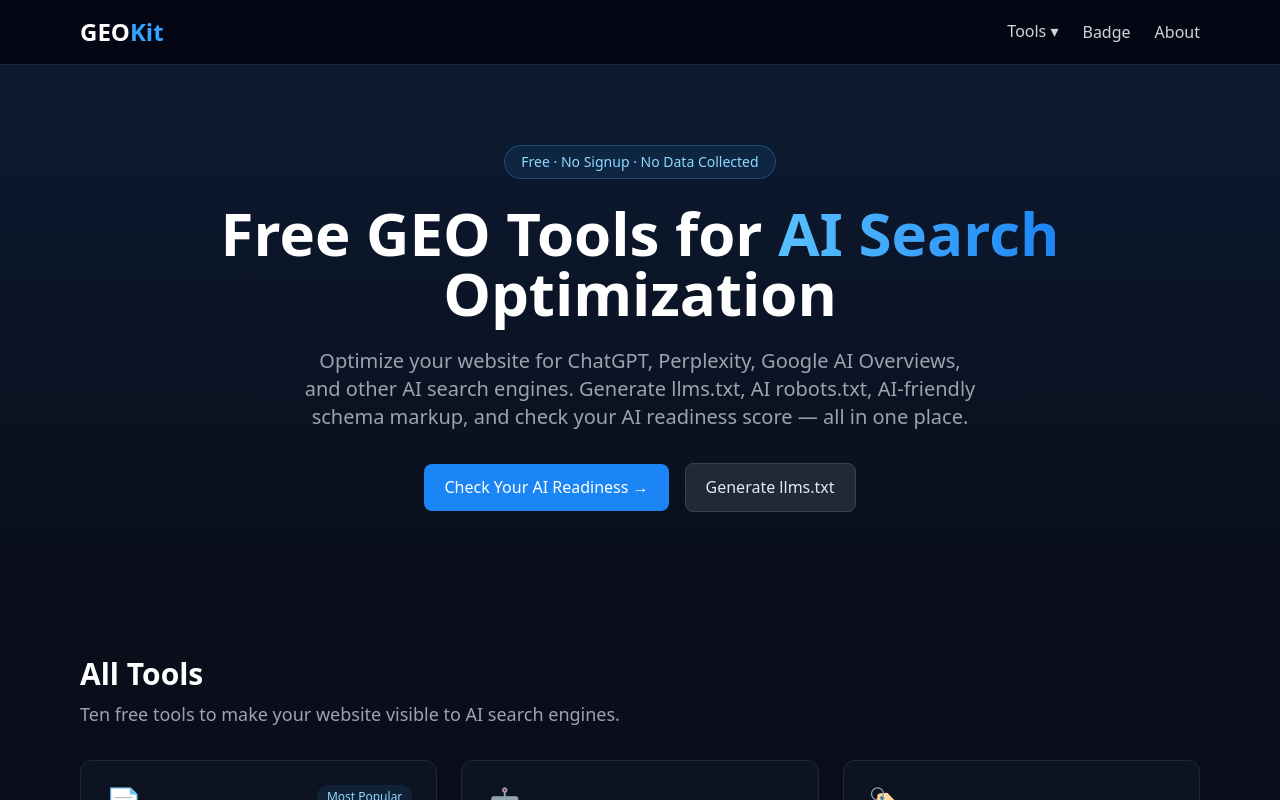
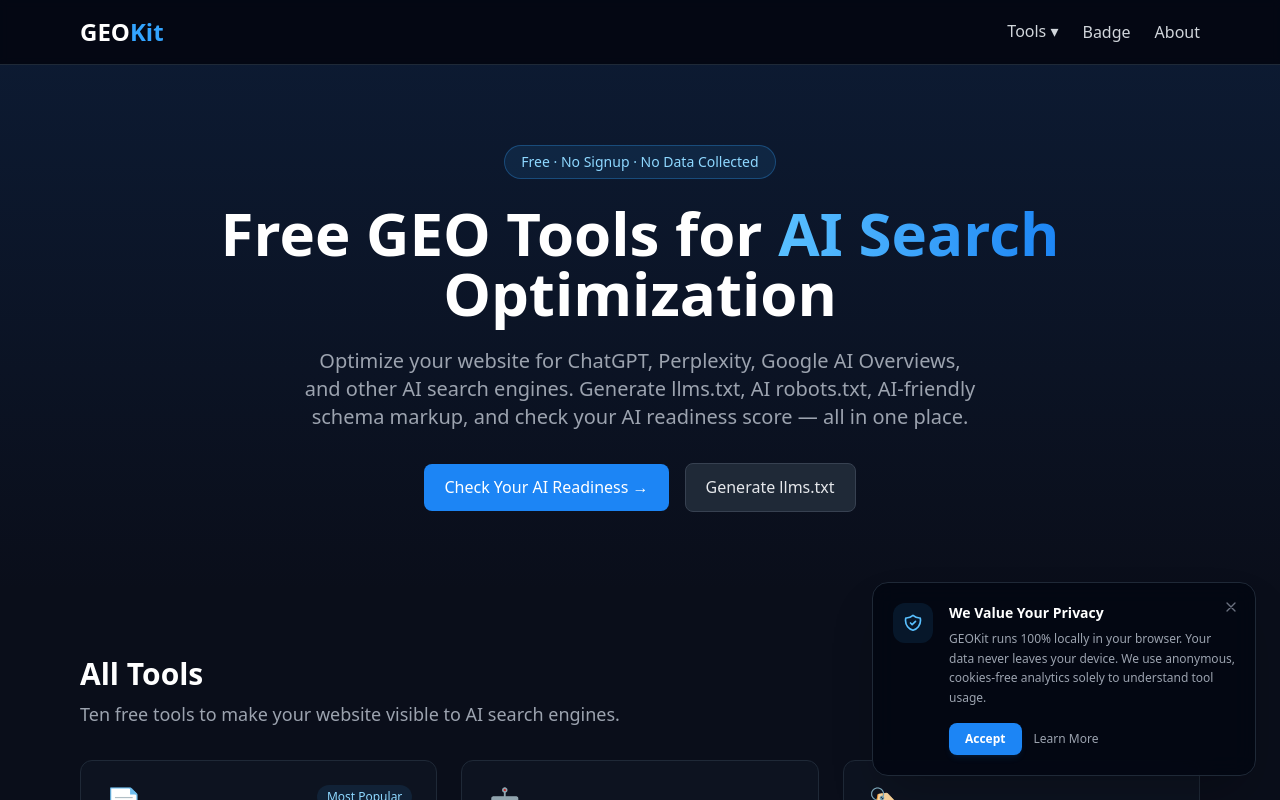
Before and after one commit to gstar-byte/geokit, a Next.js app: page / in a window 1280 px wide. Shown: the top 800 px of the page. Built offline with nearby package versions, Linux system fonts and the light colour scheme.

Commit message:
feat: add client-side CookieConsent privacy banner and fade-in animation style

```diff
--- a/app/globals.css
+++ b/app/globals.css
@@ -36,3 +36,18 @@
     @apply rounded-lg border border-gray-800 bg-gray-950 p-4 font-mono text-sm text-gray-300 overflow-x-auto;
   }
 }
+
+@keyframes fadeInUp {
+  from {
+    opacity: 0;
+    transform: translateY(1rem);
+  }
+  to {
+    opacity: 1;
+    transform: translateY(0);
+  }
+}
+
+.animate-fade-in-up {
+  animation: fadeInUp 0.4s cubic-bezier(0.16, 1, 0.3, 1) forwards;
+}
--- a/app/layout.tsx
+++ b/app/layout.tsx
@@ -2,6 +2,7 @@
 import "./globals.css";
 import Header from "@/components/Header";
 import Footer from "@/components/Footer";
+import CookieConsent from "@/components/CookieConsent";
 
 export const metadata: Metadata = {
   title: "GEOKit — Free GEO Tools for AI Search Optimization",
@@ -63,6 +64,7 @@
         <Header />
         <main className="flex-1">{children}</main>
         <Footer />
+        <CookieConsent />
       </body>
     </html>
   );
--- /dev/null
+++ b/components/CookieConsent.tsx
@@ -0,0 +1,97 @@
+"use client";
+
+import { useState, useEffect } from "react";
+import Link from "next/link";
+
+export default function CookieConsent() {
+  const [isVisible, setIsVisible] = useState(false);
+
+  useEffect(() => {
+    // 延迟少许展示，体验更好
+    const consent = localStorage.getItem("geokit-consent");
+    if (!consent) {
+      const timer = setTimeout(() => {
+        setIsVisible(true);
+      }, 1000);
+      return () => clearTimeout(timer);
+    }
+  }, []);
+
+  const acceptConsent = () => {
+    localStorage.setItem("geokit-consent", "true");
+    setIsVisible(false);
+  };
+
+  const closeBanner = () => {
+    setIsVisible(false);
+  };
+
+  if (!isVisible) return null;
+
+  return (
+    <div className="fixed bottom-6 right-6 z-50 max-w-sm w-[calc(100vw-3rem)] rounded-2xl border border-gray-800 bg-gray-950/90 p-5 shadow-2xl backdrop-blur-md animate-fade-in-up transition-all duration-300">
+      {/* 关闭按钮 */}
+      <button
+        onClick={closeBanner}
+        className="absolute top-4 right-4 text-gray-500 hover:text-white transition-colors"
+        aria-label="Close privacy banner"
+      >
+        <svg
+          className="h-4 w-4"
+          fill="none"
+          stroke="currentColor"
+          viewBox="0 0 24 24"
+        >
+          <path
+            strokeLinecap="round"
+            strokeLinejoin="round"
+            strokeWidth={2}
+            d="M6 18L18 6M6 6l12 12"
+          />
+        </svg>
+      </button>
+
+      <div className="flex gap-4">
+        {/* 图标 */}
+        <div className="flex h-10 w-10 shrink-0 items-center justify-center rounded-xl bg-brand-500/10 text-brand-400">
+          <svg
+            className="h-5 w-5"
+            fill="none"
+            stroke="currentColor"
+            viewBox="0 0 24 24"
+          >
+            <path
+              strokeLinecap="round"
+              strokeLinejoin="round"
+              strokeWidth={2}
+              d="M9 12l2 2 4-4m5.618-4.016A11.955 11.955 0 0112 2.944a11.955 11.955 0 01-8.618 3.04A12.02 12.02 0 003 9c0 5.591 3.824 10.29 9 11.622 5.176-1.332 9-6.03 9-11.622 0-1.042-.133-2.052-.382-3.016z"
+            />
+          </svg>
+        </div>
+
+        {/* 内容 */}
+        <div className="flex-1">
+          <h3 className="text-sm font-semibold text-white">We Value Your Privacy</h3>
+          <p className="mt-1.5 text-xs text-gray-400 leading-relaxed">
+            GEOKit runs 100% locally in your browser. Your data never leaves your device. We use anonymous, cookies-free analytics solely to understand tool usage.
+          </p>
+          <div className="mt-4 flex items-center gap-3">
+            <button
+              onClick={acceptConsent}
+              className="rounded-lg bg-brand-600 px-4 py-2 text-xs font-semibold text-white hover:bg-brand-500 active:bg-brand-700 transition-colors shadow-md shadow-brand-600/10"
+            >
+              Accept
+            </button>
+            <Link
+              href="/about"
+              onClick={closeBanner}
+              className="text-xs font-medium text-gray-400 hover:text-white transition-colors"
+            >
+              Learn More
+            </Link>
+          </div>
+        </div>
+      </div>
+    </div>
+  );
+}
```
